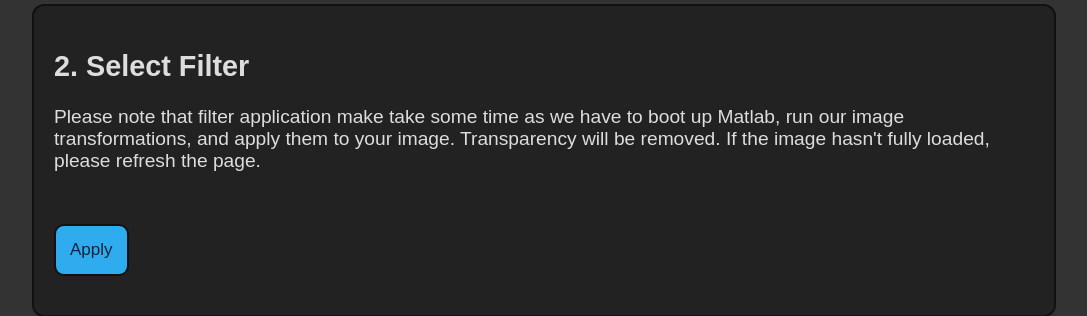
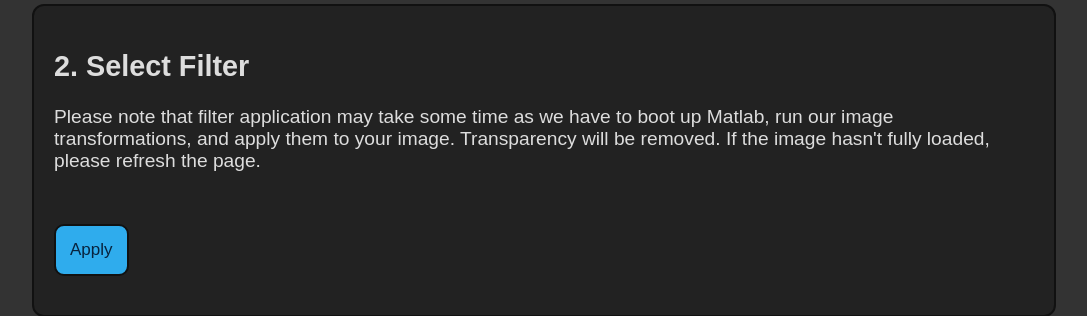
Before and after one commit to mitchellvitez/image-filters-matlab, a Flask app: page / in a window 1280 px wide. Shown: the part 326-642 px from the top of the page, without its empty margins (96-1183 px from the left). Run offline with Flask 2, Linux system fonts and the light colour scheme.

Commit message:
Fix typo

```diff
--- a/templates/index.html
+++ b/templates/index.html
@@ -62,7 +62,7 @@
 
     <div class="box">
     <h2>2. Select Filter</h2>
-    <p>Please note that filter application make take some time as we have to boot up Matlab, run our image transformations, and apply them to your image. Transparency will be removed. If the image hasn't fully loaded, please refresh the page.</p>
+    <p>Please note that filter application may take some time as we have to boot up Matlab, run our image transformations, and apply them to your image. Transparency will be removed. If the image hasn't fully loaded, please refresh the page.</p>
     <form action="apply" method="post">
         {% for filter in filters %}
         <input type="radio" name="filter" value="{{ filter }}" checked>{{filter}}</input> <a href="source/{{filter}}">View Source Code</a>
```
